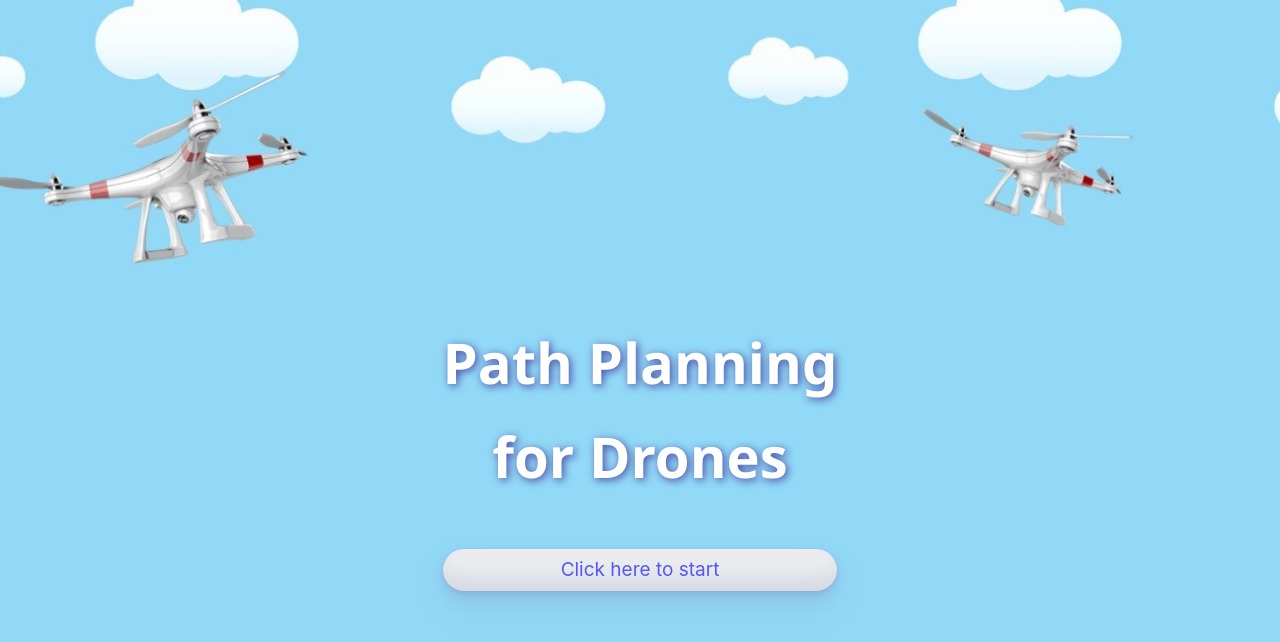
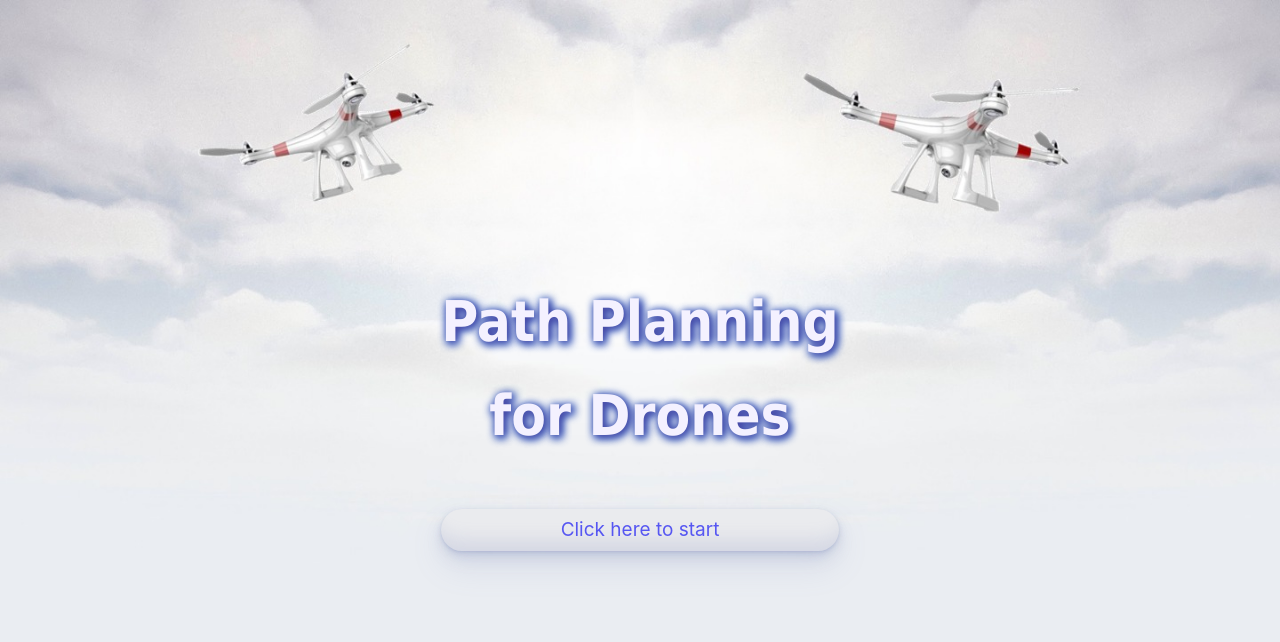
Before and after one commit to MoranLevi/Multi-Drone-Path-Planning-React-Project, a React (Create React App) app: page /insertData in a window 1280 px wide. Shown: the top 642 px of the page. Built offline with nearby package versions, Linux system fonts and the light colour scheme.

Commit message:
change background image

```diff
--- a/src/components/Home/Home.css
+++ b/src/components/Home/Home.css
@@ -1,5 +1,5 @@
 #Home {
-    padding-top: 40vh;
+    padding-top: 35vh;
     display: grid;
     grid-template-rows: 0.7fr 0.3fr;
     gap: 40px;
@@ -16,10 +16,13 @@
 
 #Home .main-title-container .main-title {
     font-size: calc(5px + 4vw);
-    font-weight: bold;
-    font-family: 'Segoe UI', Tahoma, Geneva, Verdana, sans-serif;
+    /* font-weight: bold; */
+    font-family: 'Segoe UI Black', Tahoma, Geneva, Verdana, sans-serif;
     padding-bottom: 10px;
-    text-shadow: 2px 2px 8px rgb(73, 73, 165);
+    /* text-shadow: 2px 2px 8px rgb(73, 73, 165); */
+    text-shadow: 2px 2px 8px rgb(73, 73, 165), 2px 2px 10px rgb(73, 73, 165), 2px 2px 8px #2D9DFF;
+    /* color: #f4f1ff;  */
+    color: #f4f1ff;
 }
 
 #Home .start-button {
```
Also changed, not shown: src/images/background-old.jpeg (added), src/images/background.jpeg.
